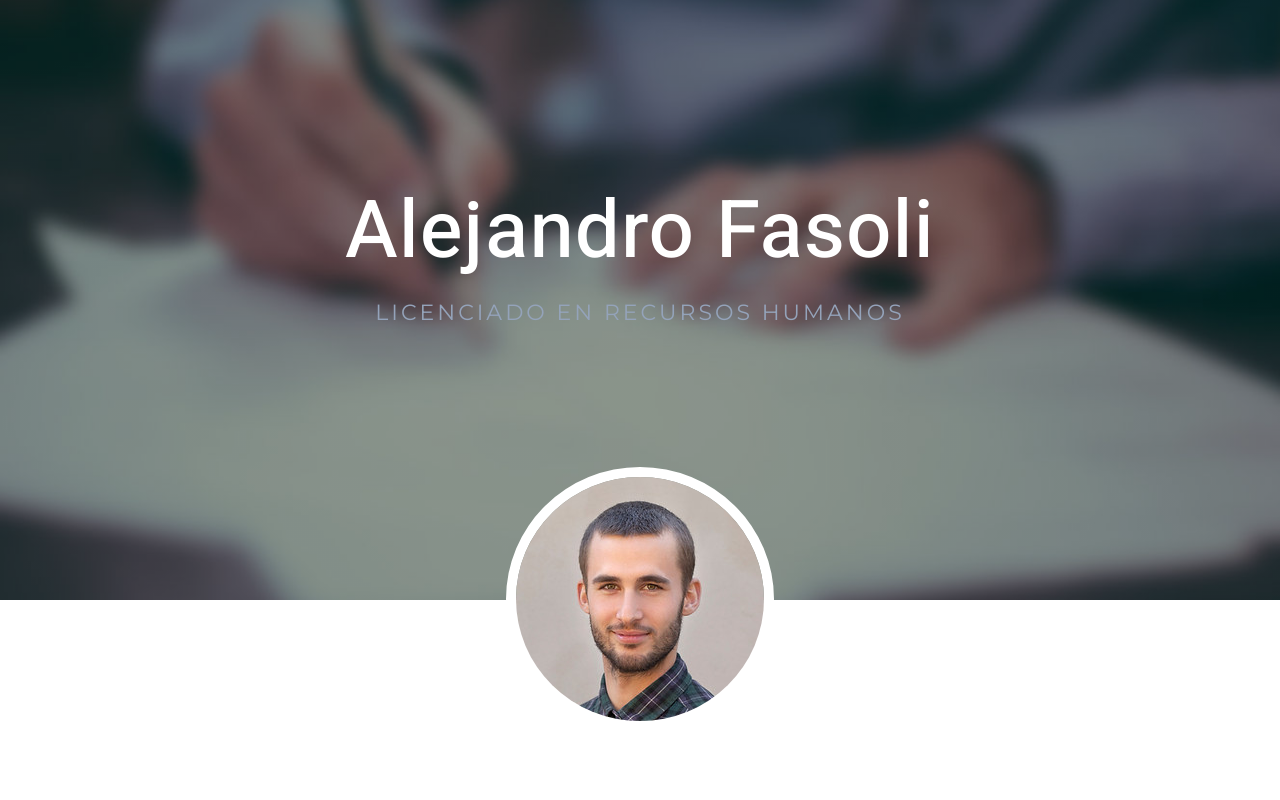
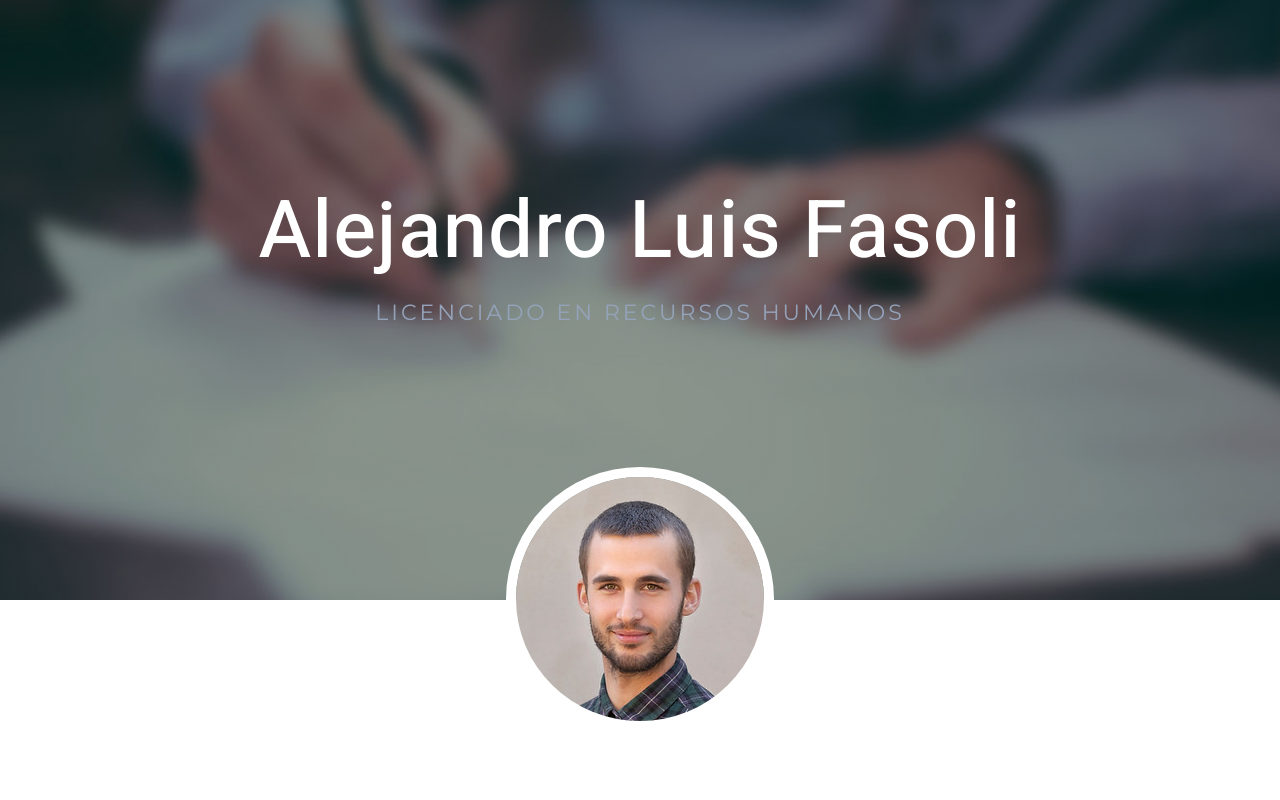
Before and after one commit to juanpabloduette/alejandrofasoli, a plain HTML site: page index.html in a window 1280 px wide. Shown: the top 800 px of the page. Drawn offline with Linux system fonts and the light colour scheme.

Commit message:
Modificacion de nombre class fasoli

```diff
--- a/index.html
+++ b/index.html
@@ -10,7 +10,7 @@
 </head>
 <body>
 	<header>
-		<h2 class="fasoli">Alejandro Fasoli</h2>
+		<h2 class="fasoli">Alejandro Luis Fasoli</h2>
 		<h2 class="analista">LICENCIADO EN RECURSOS HUMANOS</h2>
 		<div class="fotopersonal">
 			<img src="/img/fasoli.jpg" alt="Alejandro Fasoli">
```
